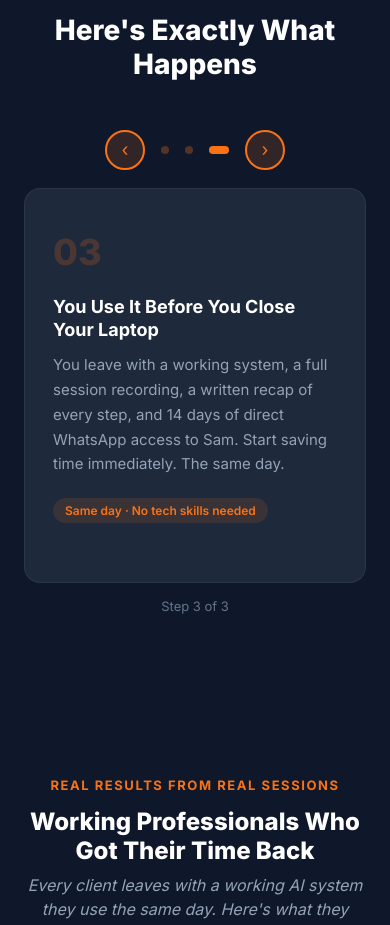
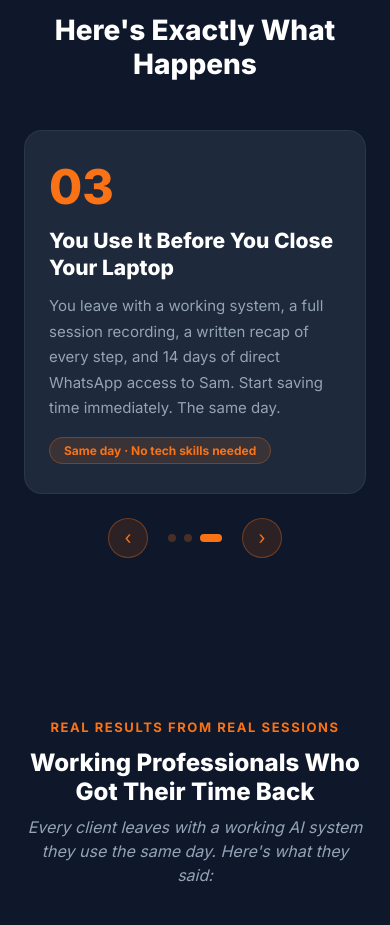
Before and after one commit to samkershner1234-aisk/ai-with-sam, a React (Vite) app: page / in a window 390 px wide. Shown: the part 1765-2690 px from the top of the page. Built offline with nearby package versions, Linux system fonts and the light colour scheme.

Commit message:
Implement swipe functionality for mobile carousel
Added touch event handlers for swipe functionality in mobile view.

```diff
--- a/src/components/landing/HowItWorks.jsx
+++ b/src/components/landing/HowItWorks.jsx
@@ -25,6 +25,8 @@ export default function HowItWorks() {
   const [current, setCurrent] = useState(0);
   const [isMobile, setIsMobile] = useState(window.innerWidth < 768);
   const timerRef = useRef(null);
+  const touchStartX = useRef(null);
+  const swiped = useRef(false);
 
   useEffect(() => {
     const handleResize = () => setIsMobile(window.innerWidth < 768);
@@ -37,6 +39,11 @@ export default function HowItWorks() {
     timerRef.current = setInterval(() => setCurrent(p => (p + 1) % steps.length), 3000);
   };
 
+  const stopTimer = () => {
+    clearInterval(timerRef.current);
+    timerRef.current = null;
+  };
+
   useEffect(() => {
     if (isMobile) startTimer();
     return () => clearInterval(timerRef.current);
@@ -45,6 +52,26 @@ export default function HowItWorks() {
   const goTo = (idx) => { clearInterval(timerRef.current); setCurrent(idx); startTimer(); };
   const prev = () => goTo((current - 1 + steps.length) % steps.length);
   const next = () => goTo((current + 1) % steps.length);
+
+  const handleTouchStart = (e) => {
+    touchStartX.current = e.touches[0].clientX;
+    swiped.current = false;
+  };
+
+  const handleTouchEnd = (e) => {
+    if (touchStartX.current === null || swiped.current) return;
+    const diff = touchStartX.current - e.changedTouches[0].clientX;
+    if (Math.abs(diff) > 40) {
+      swiped.current = true;
+      stopTimer();
+      if (diff > 0) {
+        setCurrent(p => (p + 1) % steps.length);
+      } else {
+        setCurrent(p => (p - 1 + steps.length) % steps.length);
+      }
+    }
+    touchStartX.current = null;
+  };
 
   return (
     <section style={{ background: "#0F172A", padding: "80px 0" }}>
@@ -60,39 +87,40 @@ export default function HowItWorks() {
         {!isMobile && (
           <div style={{ display: "grid", gridTemplateColumns: "repeat(3,1fr)", gap: 28 }}>
             {steps.map((s, i) => (
-              <div key={i} style={{ background: "#1E293B", borderRadius: 16, padding: "36px 28px", border: "1px solid rgba(255,255,255,0.06)", position: "relative" }}>
-                <div style={{ fontWeight: 900, fontSize: 36, color: "rgba(249,115,22,0.2)", marginBottom: 16, lineHeight: 1 }}>{s.num}</div>
-                <h3 style={{ fontWeight: 700, fontSize: 18, color: "#fff", marginBottom: 12, lineHeight: 1.3 }}>{s.title}</h3>
-                <p style={{ color: "#94A3B8", fontSize: 15, lineHeight: 1.65, marginBottom: 20 }}>{s.body}</p>
-                <span style={{ background: "rgba(249,115,22,0.12)", color: "#F97316", borderRadius: 20, padding: "5px 12px", fontSize: 12, fontWeight: 600 }}>{s.tag}</span>
+              <div key={i} style={{ background: "#1E293B", borderRadius: 18, padding: "32px 28px", border: "1px solid rgba(255,255,255,0.06)", position: "relative" }}>
+                <div style={{ fontSize: 48, fontWeight: 900, color: "#F97316", marginBottom: 16, lineHeight: 1 }}>{s.num}</div>
+                <h3 style={{ fontWeight: 800, fontSize: 20, color: "#fff", marginBottom: 12, lineHeight: 1.3 }}>{s.title}</h3>
+                <p style={{ color: "#94A3B8", fontSize: 15, lineHeight: 1.7, marginBottom: 16 }}>{s.body}</p>
+                <span style={{ background: "rgba(249,115,22,0.12)", border: "1px solid rgba(249,115,22,0.3)", borderRadius: 999, padding: "5px 14px", fontSize: 12, fontWeight: 700, color: "#F97316" }}>{s.tag}</span>
               </div>
             ))}
           </div>
         )}
 
-        {/* Mobile carousel */}
+        {/* Mobile: carousel with swipe */}
         {isMobile && (
-          <div>
-            <div style={{ display: "flex", alignItems: "center", justifyContent: "center", gap: 16, marginBottom: 18 }}>
-              <button onClick={prev} style={{ width: 40, height: 40, borderRadius: "50%", background: "rgba(249,115,22,0.15)", border: "2px solid #F97316", color: "#F97316", fontSize: 18, cursor: "pointer", display: "flex", alignItems: "center", justifyContent: "center" }}>‹</button>
-              {steps.map((_, i) => (
-                <button key={i} onClick={() => goTo(i)} style={{ width: i === current ? 20 : 8, height: 8, borderRadius: 4, background: i === current ? "#F97316" : "rgba(249,115,22,0.3)", border: "none", cursor: "pointer", padding: 0, transition: "all 0.3s" }} />
-              ))}
-              <button onClick={next} style={{ width: 40, height: 40, borderRadius: "50%", background: "rgba(249,115,22,0.15)", border: "2px solid #F97316", color: "#F97316", fontSize: 18, cursor: "pointer", display: "flex", alignItems: "center", justifyContent: "center" }}>›</button>
+          <div
+            onTouchStart={handleTouchStart}
+            onTouchEnd={handleTouchEnd}
+            style={{ userSelect: "none" }}
+          >
+            <div style={{ background: "#1E293B", borderRadius: 18, padding: "32px 24px", border: "1px solid rgba(255,255,255,0.06)", minHeight: 280 }}>
+              <div style={{ fontSize: 48, fontWeight: 900, color: "#F97316", marginBottom: 16, lineHeight: 1 }}>{steps[current].num}</div>
+              <h3 style={{ fontWeight: 800, fontSize: 21, color: "#fff", marginBottom: 12, lineHeight: 1.3 }}>{steps[current].title}</h3>
+              <p style={{ color: "#94A3B8", fontSize: 15, lineHeight: 1.7, marginBottom: 16 }}>{steps[current].body}</p>
+              <span style={{ background: "rgba(249,115,22,0.12)", border: "1px solid rgba(249,115,22,0.3)", borderRadius: 999, padding: "5px 14px", fontSize: 12, fontWeight: 700, color: "#F97316" }}>{steps[current].tag}</span>
             </div>
-            <div style={{ overflow: "hidden" }}>
-              <div style={{ display: "flex", transition: "transform 0.4s cubic-bezier(.4,0,.2,1)", transform: `translateX(-${current * 100}%)` }}>
-                {steps.map((s, i) => (
-                  <div key={i} style={{ minWidth: "100%", background: "#1E293B", borderRadius: 16, padding: "36px 28px", border: "1px solid rgba(255,255,255,0.06)" }}>
-                    <div style={{ fontWeight: 900, fontSize: 36, color: "rgba(249,115,22,0.2)", marginBottom: 16 }}>{s.num}</div>
-                    <h3 style={{ fontWeight: 700, fontSize: 18, color: "#fff", marginBottom: 12, lineHeight: 1.3 }}>{s.title}</h3>
-                    <p style={{ color: "#94A3B8", fontSize: 15, lineHeight: 1.65, marginBottom: 20 }}>{s.body}</p>
-                    <span style={{ background: "rgba(249,115,22,0.12)", color: "#F97316", borderRadius: 20, padding: "5px 12px", fontSize: 12, fontWeight: 600 }}>{s.tag}</span>
-                  </div>
+
+            {/* Arrows + dots */}
+            <div style={{ display: "flex", justifyContent: "center", alignItems: "center", gap: 20, marginTop: 24 }}>
+              <button onClick={prev} style={{ background: "rgba(249,115,22,0.12)", border: "1.5px solid rgba(249,115,22,0.35)", borderRadius: "50%", width: 40, height: 40, cursor: "pointer", color: "#F97316", fontSize: 18, display: "flex", alignItems: "center", justifyContent: "center" }}>‹</button>
+              <div style={{ display: "flex", gap: 8 }}>
+                {steps.map((_, i) => (
+                  <button key={i} onClick={() => goTo(i)} style={{ width: i === current ? 22 : 8, height: 8, borderRadius: 4, background: i === current ? "#F97316" : "rgba(249,115,22,0.25)", border: "none", cursor: "pointer", transition: "all 0.3s" }} />
                 ))}
               </div>
+              <button onClick={next} style={{ background: "rgba(249,115,22,0.12)", border: "1.5px solid rgba(249,115,22,0.35)", borderRadius: "50%", width: 40, height: 40, cursor: "pointer", color: "#F97316", fontSize: 18, display: "flex", alignItems: "center", justifyContent: "center" }}>›</button>
             </div>
-            <p style={{ textAlign: "center", color: "#64748B", fontSize: 13, marginTop: 14 }}>Step {current + 1} of {steps.length}</p>
           </div>
         )}
       </div>
```
